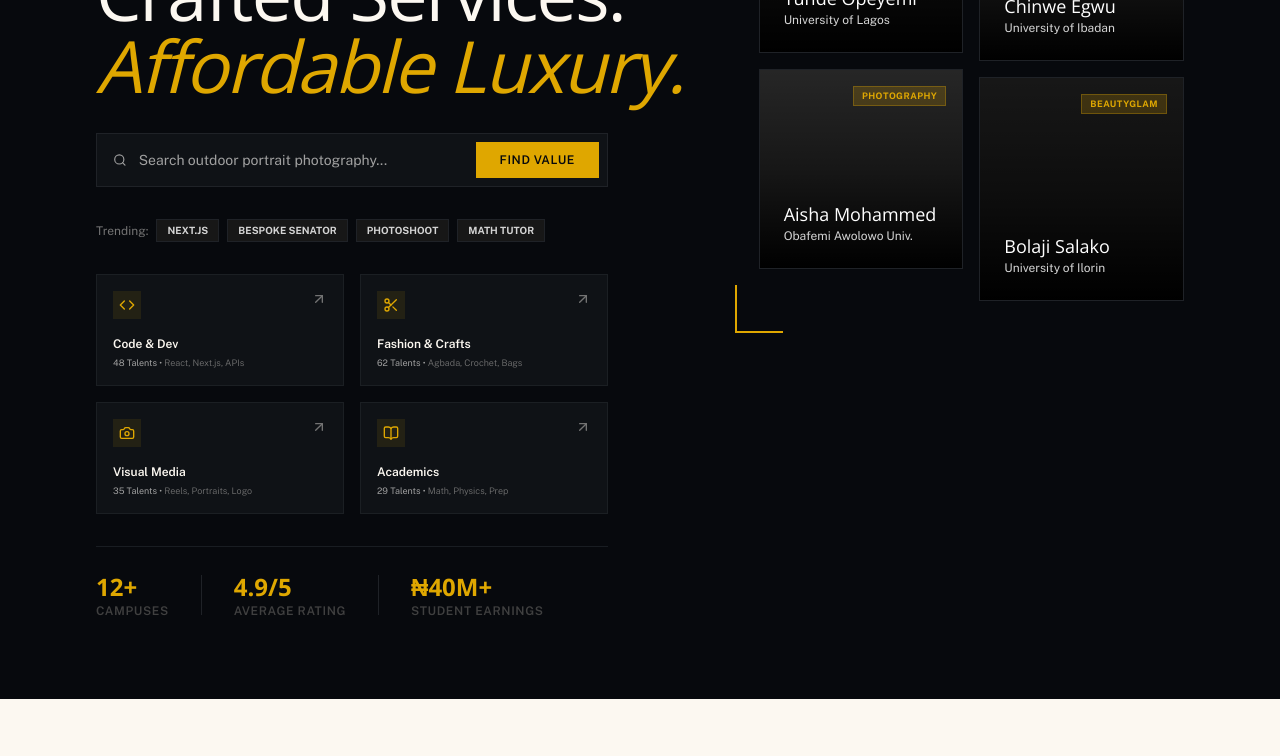
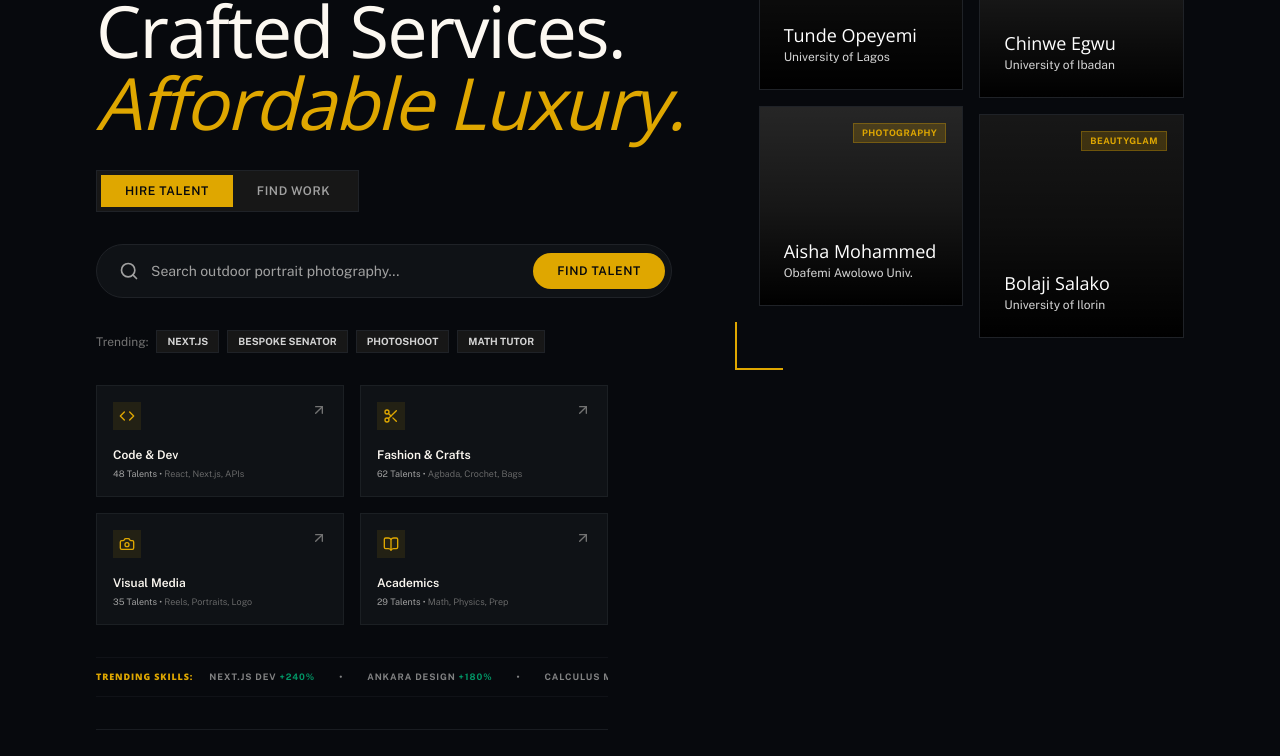
Before and after one commit to Engr-Samson-Beloved/kowon, a Next.js app: page / in a window 1280 px wide. Shown: the part 320-1076 px from the top of the page. Built offline with nearby package versions, Linux system fonts and the light colour scheme.

Commit message:
design: Redesign search input layout to segmented toggle controller, nested pill button, promo banner, and trending skills ticker based on Fiverr/Upwork references

```diff
--- a/app/page.tsx
+++ b/app/page.tsx
@@ -198,6 +198,12 @@ export default function Page() {
   return (
     <div className="dark min-h-screen bg-background text-foreground flex flex-col font-sans">
 
+      {/* Top Alert Promo Banner (Upwork style) */}
+      <div className="bg-primary/10 border-b border-primary/20 py-2.5 px-6 text-center text-[10px] sm:text-xs font-semibold tracking-wider text-primary uppercase flex items-center justify-center gap-2">
+        <span>🎓 Student-Powered & Commission-Free. Hire the top 1% of campus creators on KÓ WON.</span>
+        <a href="#marketplace" className="underline hover:text-white transition-colors ml-1 font-bold">Browse Live Gigs & Bids →</a>
+      </div>
+
       {/* JSON-LD Structured Schema Markup for SEO */}
       <script
         type="application/ld+json"
@@ -292,6 +298,42 @@ export default function Page() {
               </h1>
             </div>
 
+            {/* Segmented Option Toggle (Upwork style) */}
+            <div className={`transition-all duration-500 ease-in-out origin-top ${
+              isSearchActive
+                ? "max-h-0 opacity-0 overflow-hidden mt-0"
+                : "max-h-16 opacity-100 mt-4"
+            }`}>
+              <div className="inline-flex bg-neutral-900 border border-border p-1">
+                <button
+                  onClick={() => {
+                    setActiveTab("showcase");
+                    setIsSearchActive(false);
+                  }}
+                  className={`px-6 py-2 text-xs font-semibold uppercase tracking-wider transition-all duration-300 cursor-pointer ${
+                    activeTab === "showcase"
+                      ? "bg-primary text-primary-foreground font-bold"
+                      : "text-neutral-400 hover:text-foreground"
+                  }`}
+                >
+                  Hire Talent
+                </button>
+                <button
+                  onClick={() => {
+                    setActiveTab("exchange");
+                    setIsSearchActive(false);
+                  }}
+                  className={`px-6 py-2 text-xs font-semibold uppercase tracking-wider transition-all duration-300 cursor-pointer ${
+                    activeTab === "exchange"
+                      ? "bg-primary text-primary-foreground font-bold"
+                      : "text-neutral-400 hover:text-foreground"
+                  }`}
+                >
+                  Find Work
+                </button>
+              </div>
+            </div>
+
             {/* Direct Search Bar (Elevates and animates width) */}
             <div className="space-y-2">
               {isSearchActive && (
@@ -299,14 +341,14 @@ export default function Page() {
                   Search Directory Active
                 </span>
               )}
-              <div className={`flex items-center bg-card border border-border p-2 focus-within:border-primary focus-within:ring-2 focus-within:ring-primary/20 transition-all duration-500 ease-in-out ${
-                isSearchActive ? "shadow-lg max-w-3xl border-primary" : "max-w-lg"
+              <div className={`flex items-center bg-card border border-border rounded-full p-1.5 focus-within:border-primary focus-within:ring-2 focus-within:ring-primary/20 transition-all duration-500 ease-in-out ${
+                isSearchActive ? "shadow-lg max-w-3xl border-primary" : "max-w-xl"
               }`}>
-                <Search className="h-5 w-5 text-neutral-400 mx-2" />
+                <Search className="h-5 w-5 text-neutral-400 ml-4 shrink-0" />
                 <input
                   type="text"
                   placeholder={PLACEHOLDERS[placeholderIdx]}
-                  className="w-full bg-transparent border-none outline-none text-sm text-foreground placeholder-neutral-400 px-1 py-2"
+                  className="w-full bg-transparent border-none outline-none text-sm text-foreground placeholder-neutral-400 px-3 py-2.5 rounded-full"
                   value={searchQuery}
                   onChange={(e) => setSearchQuery(e.target.value)}
                   onFocus={() => setIsSearchActive(true)}
@@ -325,8 +367,14 @@ export default function Page() {
                   </button>
                 )}
 
-                <button className="bg-primary hover:bg-foreground hover:text-background text-primary-foreground font-semibold px-6 py-2.5 text-xs uppercase tracking-wider transition-colors shrink-0">
-                  Find Value
+                <button
+                  onClick={() => {
+                    setIsSearchActive(true);
+                    document.getElementById("marketplace")?.scrollIntoView({ behavior: "smooth" });
+                  }}
+                  className="bg-primary hover:bg-white hover:text-black text-primary-foreground font-semibold px-6 py-2.5 rounded-full text-xs uppercase tracking-wider transition-all duration-300 shrink-0"
+                >
+                  {activeTab === "showcase" ? "Find Talent" : "Find Work"}
                 </button>
               </div>
             </div>
@@ -391,6 +439,22 @@ export default function Page() {
                     </div>
                   );
                 })}
+              </div>
+            </div>
+
+            {/* Trending Skills Ticker (Upwork style) */}
+            <div className={`overflow-hidden border-t border-b border-border/40 py-3 mt-6 max-w-lg transition-all duration-500 ${isSearchActive ? "max-h-0 opacity-0 py-0 border-y-0" : "max-h-16 opacity-100"}`}>
+              <div className="flex items-center gap-4 text-[9px] tracking-widest font-bold shrink-0 select-none overflow-x-auto scrollbar-none">
+                <span className="text-primary uppercase shrink-0 font-serif font-black">TRENDING SKILLS:</span>
+                <div className="flex gap-6 shrink-0 animate-pulse text-neutral-400">
+                  <span>NEXT.JS DEV <span className="text-emerald-500">+240%</span></span>
+                  <span>•</span>
+                  <span>ANKARA DESIGN <span className="text-emerald-500">+180%</span></span>
+                  <span>•</span>
+                  <span>CALCULUS MATH <span className="text-emerald-500">+310%</span></span>
+                  <span>•</span>
+                  <span>VIDEOGRAPHY <span className="text-emerald-500">+195%</span></span>
+                </div>
               </div>
             </div>
 
```
